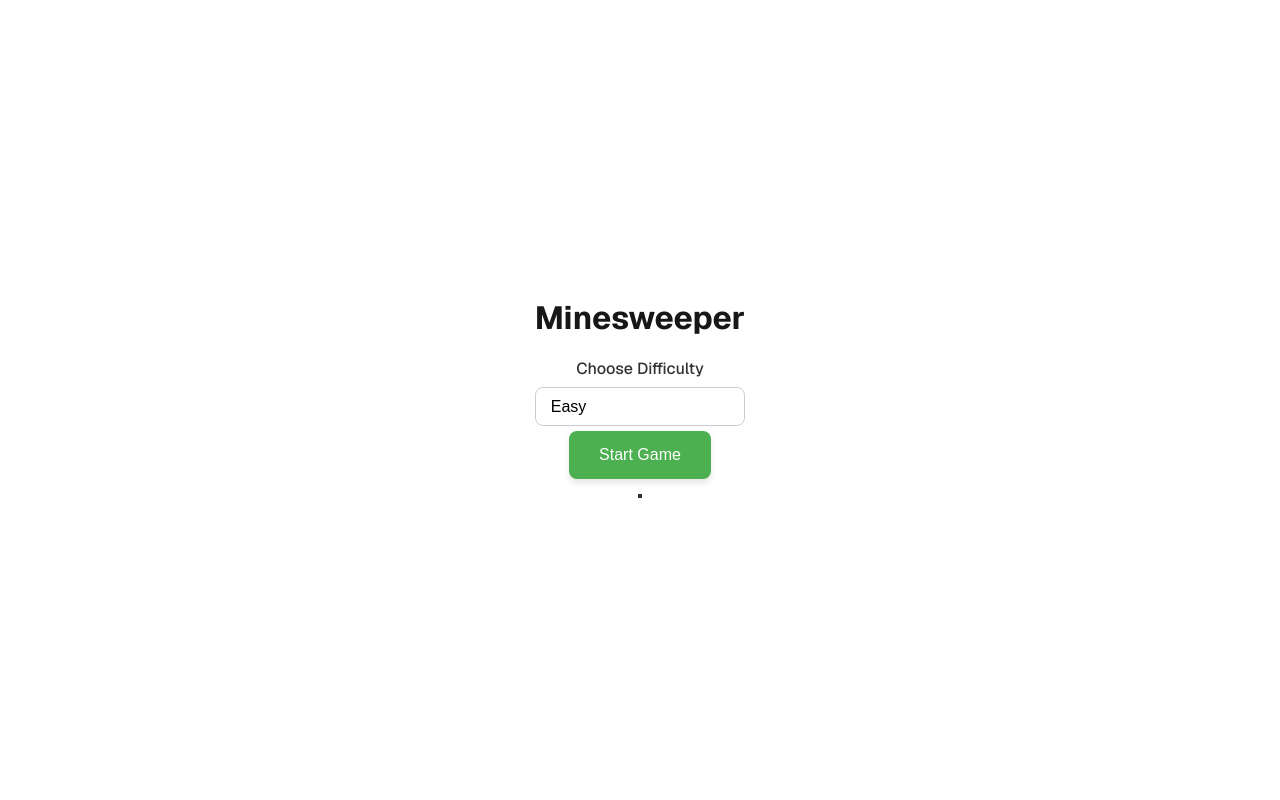
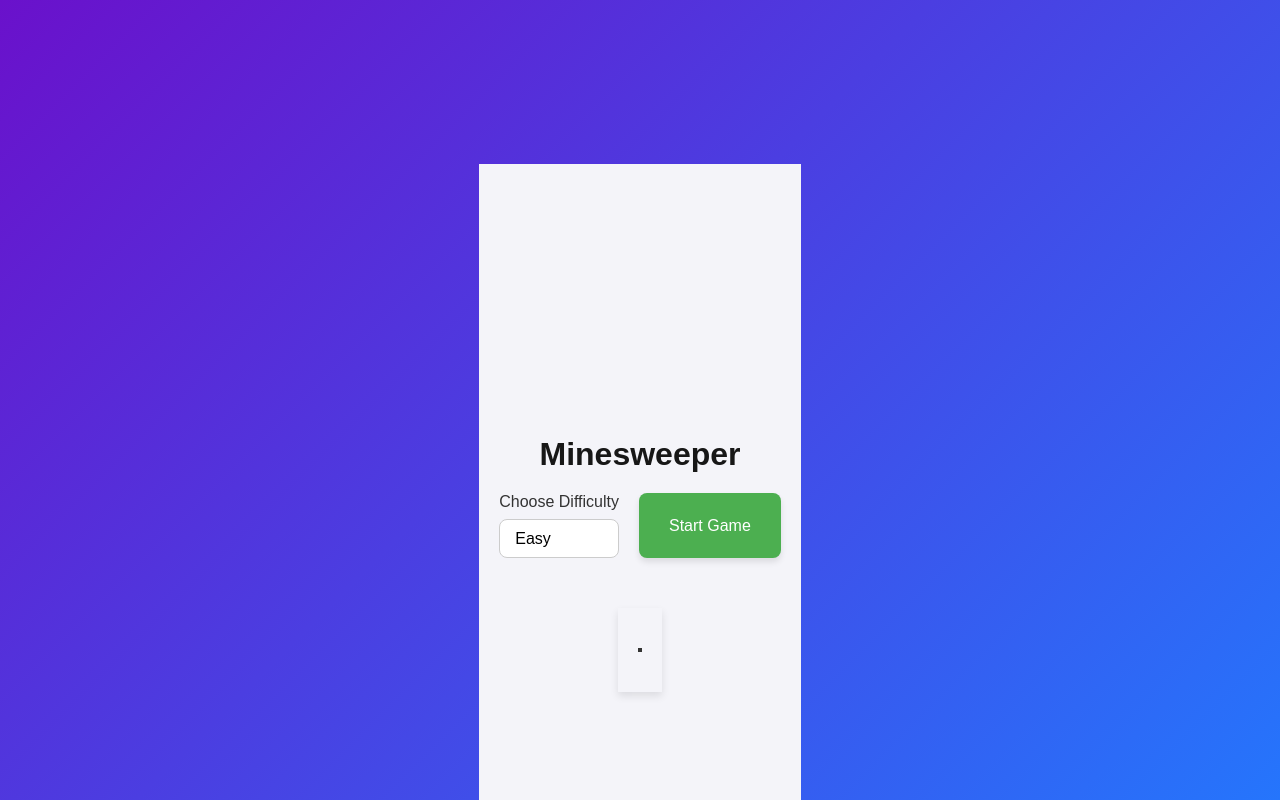
Before and after one commit to SanjogRijal/Minesweeper, a Next.js app: page / in a window 1280 px wide. Built offline with nearby package versions, Linux system fonts and the light colour scheme.

Commit message:
feat: few ui fixes

```diff
--- a/src/components/Minesweeper.tsx
+++ b/src/components/Minesweeper.tsx
@@ -4,35 +4,32 @@ import HeaderComponent from "./Header";
 import DifficultyComponent from "./Difficulty";
 import BoardComponent from "./Board";
 import StartGameButton from "./StartGame";
+import Footer from "./Footer";
 
 function Minesweeper() {
   const [difficulty, setDifficulty] = useState<string>("Easy");
   const [board, setBoard] = useState<any[]>([]);
   const [gameOver, setGameOver] = useState(false);
   const [win, setWin] = useState(false);
-  const commonStyle: any = {
-    position: "relative",
-    top: "20px",
-  };
+
   return (
+    <>
       <div className="Minesweeper">
-      <div>
+        <div className="header-container">
           <HeaderComponent />
         </div>
-      <div style={commonStyle}>
+        <div className="controls-container">
           <DifficultyComponent
             difficulty={difficulty}
             setDifficulty={setDifficulty}
           />
-      </div>
-      <div style={{ ...commonStyle, top: "25px" }}>
           <StartGameButton
             setGameOver={setGameOver}
             difficulty={difficulty}
             setBoard={setBoard}
           />
         </div>
-      <div style={commonStyle}>
+        <div className="board-container">
           <BoardComponent
             difficulty={difficulty}
             win={win}
@@ -44,6 +41,10 @@ function Minesweeper() {
           />
         </div>
       </div>
+      <div>
+        <Footer />
+      </div>
+    </>
   );
 }
 
--- a/src/constants/constants.ts
+++ b/src/constants/constants.ts
@@ -8,3 +8,5 @@ export const START_GAME_BUTTON_VALUE = "Start Game";
 export const GAME_OVER_MESSAGE = "GAME OVER! TRY AGAIN.";
 export const WIN_MESSAGE = "Congratulation! You Won.";
 export const DIFFICULTY_CHOICE = "Choose Difficulty";
+export const FOOTER_TEXT =
+  "Crafted with passion and love by Sanjog Rijal. Stay curious, keep coding, and keep evolving! ❤️";
--- a/src/styles/globals.css
+++ b/src/styles/globals.css
@@ -1,11 +1,11 @@
 :root {
-  --background: #ffffff;
+  --background: linear-gradient(135deg, #6a11cb, #2575fc);
   --foreground: #171717;
 }
 
 @media (prefers-color-scheme: dark) {
   :root {
-    --background: #0a0a0a;
+    --background: linear-gradient(135deg, #1c1c1c, #2a2a2a);
     --foreground: #ededed;
   }
 }
@@ -22,6 +22,8 @@ body {
   font-family: Arial, Helvetica, sans-serif;
   -webkit-font-smoothing: antialiased;
   -moz-osx-font-smoothing: grayscale;
+  height: 100vh;
+  background-size: cover;
 }
 
 * {
@@ -42,7 +44,88 @@ a {
 }
 
 .Minesweeper {
+  display: flex;
+  flex-direction: column;
+  align-items: center;
+  font-family: "Arial", sans-serif;
+  background-color: #f4f4f9;
+  min-height: 100vh;
+  justify-content: center;
+  padding: 20px;
+}
+
+.header-container {
+  margin-bottom: 20px;
+}
+
+.controls-container {
+  display: flex;
+  gap: 20px;
+  margin-bottom: 30px;
+}
+
+.controls-container .difficulty-component,
+.controls-container .start-button {
+  background-color: #ffffff;
+  padding: 10px 20px;
+  border-radius: 5px;
+  box-shadow: 0 4px 6px rgba(0, 0, 0, 0.1);
+  transition: background-color 0.3s ease;
+}
+
+.controls-container .difficulty-component:hover,
+.controls-container .start-button:hover {
+  background-color: #e0e0e0;
+}
+
+.board-container {
+  display: flex;
+  justify-content: center;
+  align-items: center;
+  flex-wrap: wrap;
+  margin-top: 20px;
+  max-width: 90%;
+  padding: 20px;
+  box-shadow: 0 4px 8px rgba(0, 0, 0, 0.1);
+}
+
+.gameover-message,
+.win-message {
+  position: absolute;
+  top: 40%;
+  left: 50%;
+  transform: translateX(-50%);
+  background-color: rgba(0, 0, 0, 0.7);
+  color: white;
+  padding: 20px 40px;
+  border-radius: 10px;
   text-align: center;
+  font-size: 24px;
+  animation: fadeIn 0.5s ease-in;
+}
+
+@keyframes fadeIn {
+  from {
+    opacity: 0;
+  }
+  to {
+    opacity: 1;
+  }
+}
+
+button {
+  cursor: pointer;
+}
+
+@media (max-width: 768px) {
+  .controls-container {
+    flex-direction: column;
+    align-items: center;
+  }
+
+  .board-container {
+    max-width: 100%;
+  }
 }
 
 .board {
@@ -56,8 +139,8 @@ a {
 }
 
 .cell {
-  width: 30px;
-  height: 30px;
+  width: 20px;
+  height: 20px;
   border: 1px solid #666;
   background: #ccc;
   display: flex;
@@ -203,6 +286,38 @@ a {
   transform: scale(1.05);
 }
 
+.mt-1 {
+  margin-top: "10vh";
+}
+
 .try-again-btn:active {
   transform: scale(0.98);
 }
+
+.footer {
+  background: linear-gradient(135deg, #6a11cb, #2575fc);
+  color: white;
+  text-align: center;
+  padding: 20px;
+  position: fixed;
+  left: 0;
+  bottom: 0;
+  width: 100%;
+  box-shadow: 0 -2px 8px rgba(0, 0, 0, 0.1);
+}
+
+.footer-content p {
+  font-size: 14px;
+  margin: 0;
+  letter-spacing: 0.5px;
+}
+
+.footer:hover {
+  background: linear-gradient(135deg, #2575fc, #6a11cb);
+}
+
+@media (max-width: 768px) {
+  .footer-content p {
+    font-size: 12px;
+  }
+}
```
Lines whose indentation alone changed are shown as unchanged.
